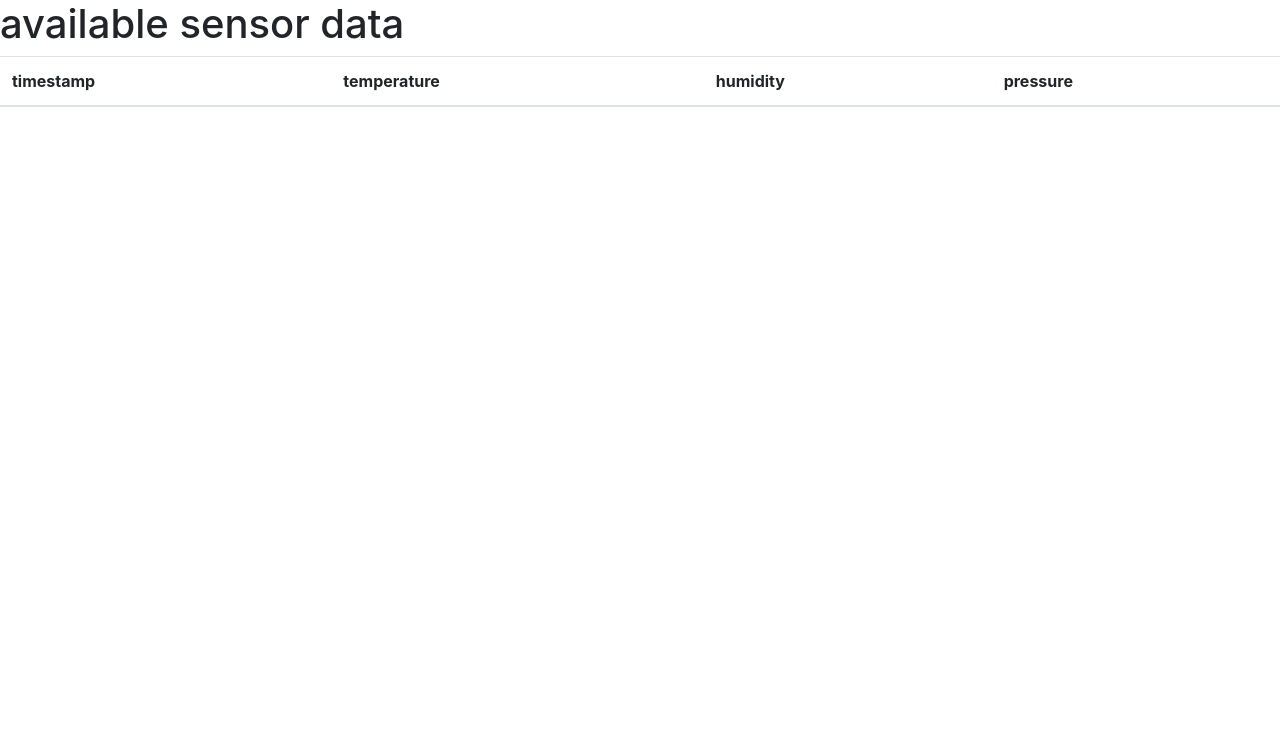
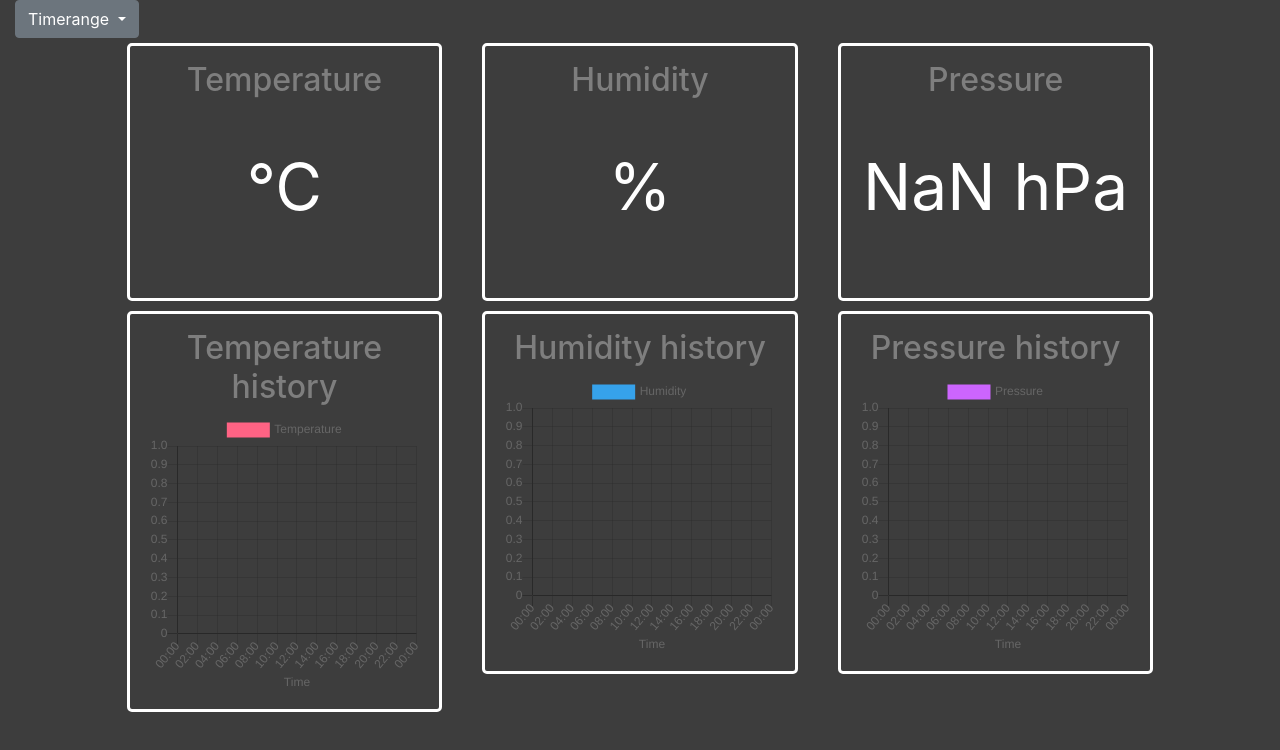
Before and after one commit to Muezzin-ay/WeatherServiceApi, a website: page public/index.html in a window 1280 px wide. Drawn offline with Linux system fonts and the light colour scheme; no server answers.

Commit message:
Finished the front-end application

```diff
--- a/modules/module_acregation.js
+++ b/modules/module_acregation.js
@@ -68,7 +68,7 @@ module.exports = {
                 x_: moment((group.x)*1000).toISOString(),
                 countValues: group.values.length,
                 values: {
-                    tempertaure:{
+                    temperature:{
                         avg: ((temperatures.reduce((a, b) => a + b, 0))/temperatures.length).toFixed(2),
                         min: Math.min(...temperatures).toFixed(2),
                         max: Math.max(...temperatures).toFixed(2)
--- a/modules/module_api.js
+++ b/modules/module_api.js
@@ -10,9 +10,9 @@ api.get('/', function (req, res) {
 
             let R = {
                 timestamp: data.timestamp,
-                temperature: (data.temperature2 + data.temperature1)/2,
-                pressure: data.pressure,
-                humidity: data.humidity,
+                temperature: ((data.temperature2 + data.temperature1)/2).toFixed(2),
+                pressure: (data.pressure).toFixed(2),
+                humidity: (data.humidity).toFixed(2),
             }
 
             res.send(R);
--- a/public/index.html
+++ b/public/index.html
@@ -6,12 +6,21 @@
     <title>weatherSensor</title>
 
     <script src="./src/jQuery/jQuery.js"></script>
+    <script src="./src/popper/popper.min.js"></script>
     <script src="./src/bootstrap-4.5.0-dist/js/bootstrap.min.js"></script>
+    <script src="./src/moment/moment.min.js"></script>
     <script src="./src/chartJs/chart.js"></script>
+
     <script src="./src/vueJs/vue.js"></script>
 
     <!--owm scripts-->
-    <script src="./src/components/currentSensorData.js"></script>
+    <script src="./src/components/tile-current-temperature.js"></script>
+    <script src="./src/components/tile-current-pressure.js"></script>
+    <script src="./src/components/tile-current-humidity.js"></script>
+    <script src="./src/components/tile-chart-temperature.js"></script>
+    <script src="./src/components/tile-chart-humidity.js"></script>
+    <script src="./src/components/tile-chart-pressure.js"></script>
+    <script src="./src/components/dropdown-timerange.js"></script>
     <script src="./src/components/main.js"></script>
 
     <link rel="stylesheet" href="./src/bootstrap-4.5.0-dist/css/bootstrap.min.css">
@@ -21,8 +30,49 @@
   <body>
 
     <div id="app">
-        <current-sensor-data></current-sensor-data>
+      <div class="container-fluid">
+
+        <div class="row">
+          <div class="col">
+            <dropdown-timerange @timerange-changed="reactOnTimeRangeChanged"></dropdown-timerange>
+          </div>
+        </div>
+        <div class="row">
+          <div class="col-1"></div>
+          <div class="col-sm">
+            <tile-current-temperature></tile-current-temperature>
+          </div>
+          <div class="col-sm">
+
+            <tile-current-humidity></tile-current-humidity>
+          </div>
+          <div class="col-sm">
+
+            <tile-current-pressure></tile-current-pressure>
+          </div>
+          <div class="col-1"></div>
+        </div>
+
+        <div class="row">
+          <div class="col-1"></div>
+          <div class="col-sm">
+
+            <tile-chart-temperature v-bind:selected-timerange=timerange v-bind:selected-bin-size=binSize></tile-chart-temperature>
+          </div>
+          <div class="col-sm">
+
+            <tile-chart-humidity v-bind:selected-timerange=timerange v-bind:selected-bin-size=binSize></tile-chart-humidity>
+          </div>
+          <div class="col-sm">
+
+            <tile-chart-pressure v-bind:selected-timerange=timerange v-bind:selected-bin-size=binSize></tile-chart-pressure>
+          </div>
+          <div class="col-1"></div>
+        </div>
+
+
       </div>
+    </div>
 
   </body>
 </html>
--- a/public/src/components/currentSensorData.js
+++ /dev/null
@@ -1,52 +0,0 @@
-Vue.component("current-sensor-data",{
-    props : [],
-    data : ()=>{
-        return{
-            sensorData : []
-        }
-    },
-    methods : {
-        loadSensorData : function(){
-            let vm = this;
-            $.ajax({
-                method: "GET",
-                url: "/api/"
-              })
-                .done(function(data) {
-                  vm.sensorData = data
-                });
-        }
-    },
-    computed : {
-
-    },
-    mounted : function(){
-        let vm = this;
-        console.log("component has been mounted")
-        vm.loadSensorData()
-    },
-    template :
-    `
-    <div>
-        <h1>available sensor data</h1>
-        <table class = "table">
-            <thead>
-                <tr>
-                    <th>timestamp</th>
-                    <th>temperature</th>
-                    <th>humidity</th>
-                    <th>pressure</th>
-                </tr>
-            </thead>
-            <tbody>
-                <tr v-for="data in sensorData">
-                    <td>{{data.timestamp}}</td>
-                    <td>{{data.temperature1}}</td>
-                    <td>{{data.humidity}}</td>
-                    <td>{{data.pressure}}</td>
-                </tr>
-            </tbody>
-        </table>
-    </div>
-    `
-})
--- /dev/null
+++ b/public/src/components/dropdown-timerange.js
@@ -0,0 +1,68 @@
+Vue.component("dropdown-timerange",{
+    props : [],
+    data : ()=>{
+        return{
+            selectedOption: {
+                label: 'Timerange',
+                value: null,
+                binSize: 300,
+            },
+            options: [
+                {
+                    label: 'last hour',
+                    value: 3600,
+                    defaultBin: 60
+                },
+                {
+                    label: 'last 6 hours',
+                    value: 21600,
+                    defaultBin: 300
+                },
+                {
+                    label: 'last 24 hours',
+                    value: 86400,
+                    defaultBin: 1800
+                },
+                {
+                    label: 'last 48 hours',
+                    value: 172800,
+                    defaultBin: 3600
+                }
+            ]
+        }
+    },
+    methods : {
+        setTimerange: function (value, label, bin){
+            let vm = this;
+            vm.selectedOption.label = label;
+            vm.selectedOption.value = value;
+            vm.selectedOption.binSize = bin;
+            vm.$emit('timerange-changed', vm.selectedOption);
+        }
+
+    },
+    computed : {
+
+    },
+    mounted : function(){
+        let vm = this;
+
+    },
+    template :
+    `
+    <div>
+        <div class="dropdown">
+            <button class="btn btn-secondary dropdown-toggle" type="button" id="dropdownMenuButton" data-toggle="dropdown" aria-haspopup="true" aria-expanded="false">
+                {{selectedOption.label}}
+            </button>
+            <div class="dropdown-menu">
+            <a class="dropdown-item clickable" v-for="o in options" v-on:click="setTimerange(o.value, o.label, o.defaultBin)" >{{o.label}}</a>
+        </div>
+        </div>
+
+
+
+
+    </div>
+    `
+})
--- a/public/src/components/main.css
+++ b/public/src/components/main.css
@@ -1,2 +1,32 @@
-body {
+body{
+  background-color: rgb(61, 61, 61);
+  color: rgb(255, 255, 255);
 }
+
+.dashboard-tile {
+  border-style: solid;
+  border-width: 3px;
+  border-radius: 5px;
+  margin: 5px;
+  padding: 15px;
+}
+
+.dashboard-tile-title {
+  color:rgb(126, 126, 126);
+  text-align: center;
+}
+
+th{
+  color: rgb(255, 255, 255);
+}
+
+.sensorData {
+  text-align: center;
+  font-size: 4em;
+  padding-top: 0.5em;
+  padding-bottom: 0.5em;
+}
+
+.clickable {
+  cursor: pointer;
+}
--- a/public/src/components/main.js
+++ b/public/src/components/main.js
@@ -4,7 +4,16 @@ $(document).ready(()=>{
     var app = new Vue({
         el: '#app',
         data: {
-          message: 'Hello Vue!'
+          message: 'Hello Vue!',
+          timerange: 3600,
+          binSize: 60,
+        },
+        methods:{
+          reactOnTimeRangeChanged: function(data){
+            this.timerange = data.value;
+            this.binSize = data.binSize;
+            //console.log('Timerange has changed to '+this.timerange+ ' seconds.');
+          }
         }
       })
 })
--- /dev/null
+++ b/public/src/components/tile-chart-humidity.js
@@ -0,0 +1,125 @@
+Vue.component("tile-chart-humidity",{
+    props : ['selectedTimerange', 'selectedBinSize'],
+    data : ()=>{
+        return{
+            sensorHistoryData : [],
+            title: "Humidity history",
+            id_internal: 'humidity-history',
+            chartLabel: 'Humidity',
+            from: null,
+            to: null,
+            bin: null,
+            //chart: null,
+            timerange: this.selectedTimerange
+        }
+    },
+    methods : {
+        loadSensorData : function(from, to, bin){
+            let vm = this;
+            $.ajax({
+                method: "GET",
+                url: "/api/fromto?from="+moment(from*1000).toISOString()+"&to="+moment(to*1000).toISOString()+"&bin="+bin
+              })
+            .done(function(data) {
+                  vm.sensorHistoryData = data;
+
+                  vm.calculateChartData();
+            });
+        },
+        calculateChartData: function(){
+            let vm = this;
+
+            vm.chart.data.datasets[0].data = [];
+
+            for(dataPoint of vm.sensorHistoryData.result){
+                vm.chart.data.datasets[0].data.push({
+                    x: dataPoint.x*1000,
+                    y: dataPoint.values.humidity.avg
+                });
+            }
+
+            vm.chart.update();
+        }
+    },
+    watch:{
+        selectedTimerange: function(){
+            let vm = this;
+            vm.to = moment().unix();
+            vm.bin = vm.selectedBinSize;
+            vm.from = vm.to - vm.selectedTimerange;
+            vm.loadSensorData(vm.from, vm.to, vm.bin);
+        }
+
+
+    },
+    computed : {
+        id: function(){
+            let vm = this;
+            let chartCanvasId = vm.id_internal + '-chart';
+            return chartCanvasId
+        },
+
+    },
+
+
+    mounted : function(){
+        let vm = this;
+        vm.to = moment().unix();
+        vm.from = vm.to - vm.selectedTimerange
+        console.log("component has been mounted")
+
+        vm.loadSensorData(vm.from, vm.to, vm.bin);
+
+        var ctx = $('#'+vm.id);
+
+        vm.chart = new Chart(ctx, {
+            type: 'line',
+            data: {
+                datasets:[
+                    { fill: false, borderColor: '#36a2eb', data: [], pointRadius: 3, lineTension: 0, borderWidth: 3, label: vm.chartLabel},
+                ]
+            },
+
+            options: {
+                scales: {
+                    xAxes: [{
+                        scaleLabel:{
+                            display: true,
+                            labelString: 'Time'
+                        },
+                        stacked: true,
+                        type: 'time',
+                        distribution: 'linear',
+                        time: {
+                            tooltipFormat:'DD.MM.YYYY HH:mm',
+                            displayFormats: {
+                                millisecond: 'HH:mm:ss',
+                                second: 'HH:mm',
+                                minute: 'HH:mm',
+                                hour: 'HH:mm',
+                                day:'DD.MM.YY HH:mm',
+                                week:'DD.MM.YY HH:mm'
+                            }
+                        },
+                        ticks: {
+                            display: true
+                        }
+                    }],
+                    yAxes: [{
+
+                    }]
+                }
+            }
+        });
+
+
+    },
+    template :
+    `
+    <div class="dashboard-tile">
+        <h2 class="dashboard-tile-title">{{title}}</h2>
+
+        <canvas v-bind:id=id width="400" height="400"></canvas>
+    </div>
+    `
+})
--- /dev/null
+++ b/public/src/components/tile-chart-pressure.js
@@ -0,0 +1,125 @@
+Vue.component("tile-chart-pressure",{
+    props : ['selectedTimerange', 'selectedBinSize'],
+    data : ()=>{
+        return{
+            sensorHistoryData : [],
+            title: "Pressure history",
+            id_internal: 'pressure-history',
+            chartLabel: 'Pressure',
+            from: null,
+            to: null,
+            bin: null,
+            //chart: null,
+            timerange: this.selectedTimerange
+        }
+    },
+    methods : {
+        loadSensorData : function(from, to, bin){
+            let vm = this;
+            $.ajax({
+                method: "GET",
+                url: "/api/fromto?from="+moment(from*1000).toISOString()+"&to="+moment(to*1000).toISOString()+"&bin="+bin
+              })
+            .done(function(data) {
+                  vm.sensorHistoryData = data;
+
+                  vm.calculateChartData();
+            });
+        },
+        calculateChartData: function(){
+            let vm = this;
+
+            vm.chart.data.datasets[0].data = [];
+
+            for(dataPoint of vm.sensorHistoryData.result){
+                vm.chart.data.datasets[0].data.push({
+                    x: dataPoint.x*1000,
+                    y: dataPoint.values.pressure.avg
+                });
+            }
+
+            vm.chart.update();
+        }
+    },
+    watch:{
+        selectedTimerange: function(){
+            let vm = this;
+            vm.to = moment().unix();
+            vm.bin = vm.selectedBinSize;
+            vm.from = vm.to - vm.selectedTimerange;
+            vm.loadSensorData(vm.from, vm.to, vm.bin);
+        }
+
+
+    },
+    computed : {
+        id: function(){
+            let vm = this;
+            let chartCanvasId = vm.id_internal + '-chart';
+            return chartCanvasId
+        },
+
+    },
+
+
+    mounted : function(){
+        let vm = this;
+        vm.to = moment().unix();
+        vm.from = vm.to - vm.selectedTimerange
+        console.log("component has been mounted")
+
+        vm.loadSensorData(vm.from, vm.to, vm.bin);
+
+        var ctx = $('#'+vm.id);
+
+        vm.chart = new Chart(ctx, {
+            type: 'line',
+            data: {
+                datasets:[
+                    { fill: false, borderColor: '#cc65fe', data: [], pointRadius: 3, lineTension: 0, borderWidth: 3, label: vm.chartLabel},
+                ]
+            },
+
+            options: {
+                scales: {
+                    xAxes: [{
+                        scaleLabel:{
+                            display: true,
+                            labelString: 'Time'
+                        },
+                        stacked: true,
+                        type: 'time',
+                        distribution: 'linear',
+                        time: {
+                            tooltipFormat:'DD.MM.YYYY HH:mm',
+                            displayFormats: {
+                                millisecond: 'HH:mm:ss',
+                                second: 'HH:mm',
+                                minute: 'HH:mm',
+                                hour: 'HH:mm',
+                                day:'DD.MM.YY HH:mm',
+                                week:'DD.MM.YY HH:mm'
+                            }
+                        },
+                        ticks: {
+                            display: true
+                        }
+                    }],
+                    yAxes: [{
+
+                    }]
+                }
+            }
+        });
+
+
+    },
+    template :
+    `
+    <div class="dashboard-tile">
+        <h2 class="dashboard-tile-title">{{title}}</h2>
+
+        <canvas v-bind:id=id width="400" height="400"></canvas>
+    </div>
+    `
+})
--- /dev/null
+++ b/public/src/components/tile-chart-temperature.js
@@ -0,0 +1,125 @@
+Vue.component("tile-chart-temperature",{
+    props : ['selectedTimerange', 'selectedBinSize'],
+    data : ()=>{
+        return{
+            sensorHistoryData : [],
+            title: "Temperature history",
+            id_internal: 'temperature-history',
+            chartLabel: 'Temperature',
+            from: null,
+            to: null,
+            bin: null,
+            //chart: null,
+            timerange: this.selectedTimerange
+        }
+    },
+    methods : {
+        loadSensorData : function(from, to, bin){
+            let vm = this;
+            $.ajax({
+                method: "GET",
+                url: "/api/fromto?from="+moment(from*1000).toISOString()+"&to="+moment(to*1000).toISOString()+"&bin="+bin
+              })
+            .done(function(data) {
+                  vm.sensorHistoryData = data;
+
+                  vm.calculateChartData();
+            });
+        },
+        calculateChartData: function(){
+            let vm = this;
+
+            vm.chart.data.datasets[0].data = [];
+
+            for(dataPoint of vm.sensorHistoryData.result){
+                vm.chart.data.datasets[0].data.push({
+                    x: dataPoint.x*1000,
+                    y: dataPoint.values.temperature.avg
+                });
+            }
+
+            vm.chart.update();
+        }
+    },
+    watch:{
+        selectedTimerange: function(){
+            let vm = this;
+            vm.to = moment().unix();
+            vm.bin = vm.selectedBinSize;
+            vm.from = vm.to - vm.selectedTimerange;
+            vm.loadSensorData(vm.from, vm.to, vm.bin);
+        }
+
+
+    },
+    computed : {
+        id: function(){
+            let vm = this;
+            let chartCanvasId = vm.id_internal + '-chart';
+            return chartCanvasId
+        },
+
+    },
+
+
+    mounted : function(){
+        let vm = this;
+        vm.to = moment().unix();
+        vm.from = vm.to - vm.selectedTimerange
+        console.log("component has been mounted")
+
+        vm.loadSensorData(vm.from, vm.to, vm.bin);
+
+        var ctx = $('#'+vm.id);
+
+        vm.chart = new Chart(ctx, {
+            type: 'line',
+            data: {
+                datasets:[
+                    { fill: false, borderColor: '#ff6384', data: [], pointRadius: 3, lineTension: 0, borderWidth: 3, label: vm.chartLabel},
+                ]
+            },
+
+            options: {
+                scales: {
+                    xAxes: [{
+                        scaleLabel:{
+                            display: true,
+                            labelString: 'Time'
+                        },
+                        stacked: true,
+                        type: 'time',
+                        distribution: 'linear',
+                        time: {
+                            tooltipFormat:'DD.MM.YYYY HH:mm',
+                            displayFormats: {
+                                millisecond: 'HH:mm:ss',
+                                second: 'HH:mm',
+                                minute: 'HH:mm',
+                                hour: 'HH:mm',
+                                day:'DD.MM.YY HH:mm',
+                                week:'DD.MM.YY HH:mm'
+                            }
+                        },
+                        ticks: {
+                            display: true
+                        }
+                    }],
+                    yAxes: [{
+
+                    }]
+                }
+            }
+        });
+
+
+    },
+    template :
+    `
+    <div class="dashboard-tile">
+        <h2 class="dashboard-tile-title">{{title}}</h2>
+
+        <canvas v-bind:id=id width="400" height="400"></canvas>
+    </div>
+    `
+})
--- /dev/null
+++ b/public/src/components/tile-current-humidity.js
@@ -0,0 +1,37 @@
+Vue.component("tile-current-humidity",{
+    props : [],
+    data : ()=>{
+        return{
+            sensorData : [],
+            title: "Humidity"
+        }
+    },
+    methods : {
+        loadSensorData : function(){
+            let vm = this;
+            $.ajax({
+                method: "GET",
+                url: "/api"
+              })
+                .done(function(data) {
+                  vm.sensorData = data
+                });
+        }
+    },
+    computed : {
+
+    },
+    mounted : function(){
+        let vm = this;
+        console.log("component has been mounted")
+        vm.loadSensorData()
+    },
+    template :
+    `
+    <div class="dashboard-tile">
+        <h2 class="dashboard-tile-title">{{title}}</h2>
+
+        <p class="sensorData">{{sensorData.humidity}} %</p>
+    </div>
+    `
+})
--- /dev/null
+++ b/public/src/components/tile-current-pressure.js
@@ -0,0 +1,40 @@
+Vue.component("tile-current-pressure",{
+    props : [],
+    data : ()=>{
+        return{
+            sensorData : [],
+            title: "Pressure"
+        }
+    },
+    methods : {
+        loadSensorData : function(){
+            let vm = this;
+            $.ajax({
+                method: "GET",
+                url: "/api"
+              })
+                .done(function(data) {
+                  vm.sensorData = data
+                });
+        }
+    },
+    computed : {
+        pressure_final: function(){
+            return (this.sensorData.pressure/10).toFixed(2)
+        }
+    },
+    mounted : function(){
+        let vm = this;
+        console.log("component has been mounted")
+        vm.loadSensorData()
+    },
+    template :
+    `
+    <div class="dashboard-tile">
+        <h2 class="dashboard-tile-title">{{title}}</h2>
+
+        <p class="sensorData">{{pressure_final}} hPa</p>
+
+    </div>
+    `
+})
--- /dev/null
+++ b/public/src/components/tile-current-temperature.js
@@ -0,0 +1,37 @@
+Vue.component("tile-current-temperature",{
+    props : [],
+    data : ()=>{
+        return{
+            sensorData : [],
+            title: "Temperature"
+        }
+    },
+    methods : {
+        loadSensorData : function(){
+            let vm = this;
+            $.ajax({
+                method: "GET",
+                url: "/api"
+              })
+                .done(function(data) {
+                  vm.sensorData = data
+                });
+        }
+    },
+    computed : {
+
+    },
+    mounted : function(){
+        let vm = this;
+        console.log("component has been mounted")
+        vm.loadSensorData()
+    },
+    template :
+    `
+    <div class="dashboard-tile">
+        <h2 class="dashboard-tile-title">{{title}}</h2>
+        <p class="sensorData">{{sensorData.temperature}} °C</p>
+
+    </div>
+    `
+})
```
Also changed, not shown: public/src/moment/moment.min.js (added), public/src/popper/popper.min.js (added).
